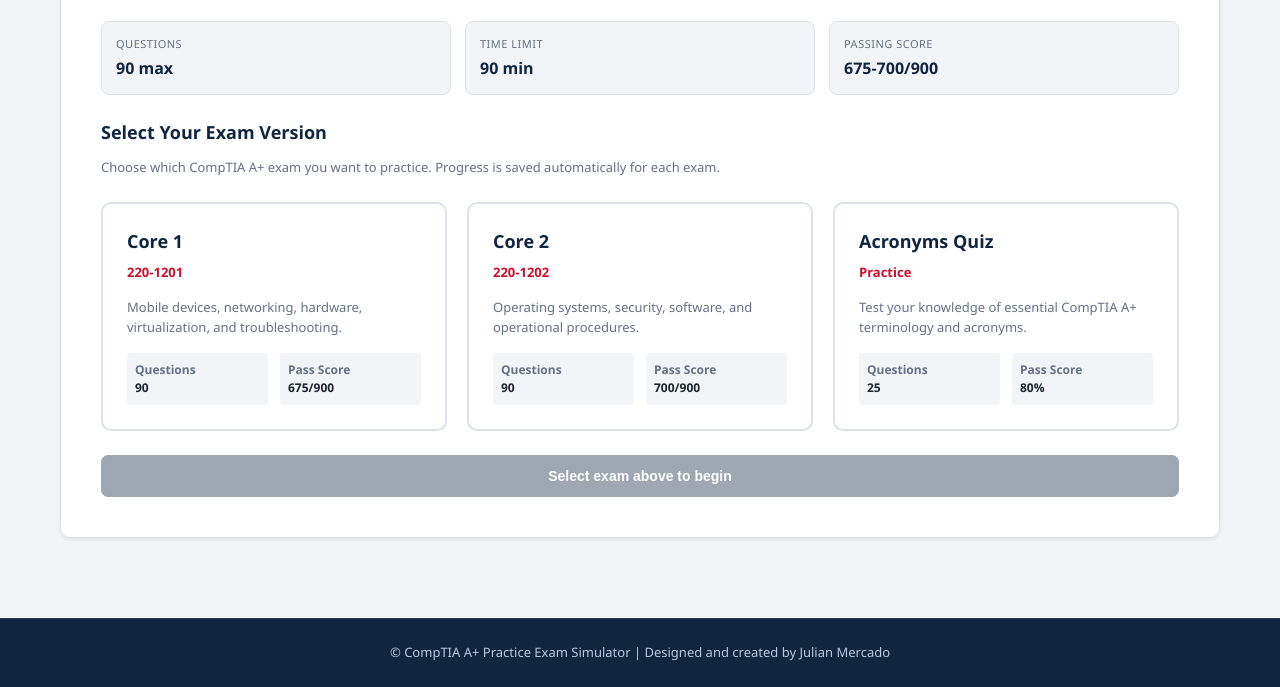
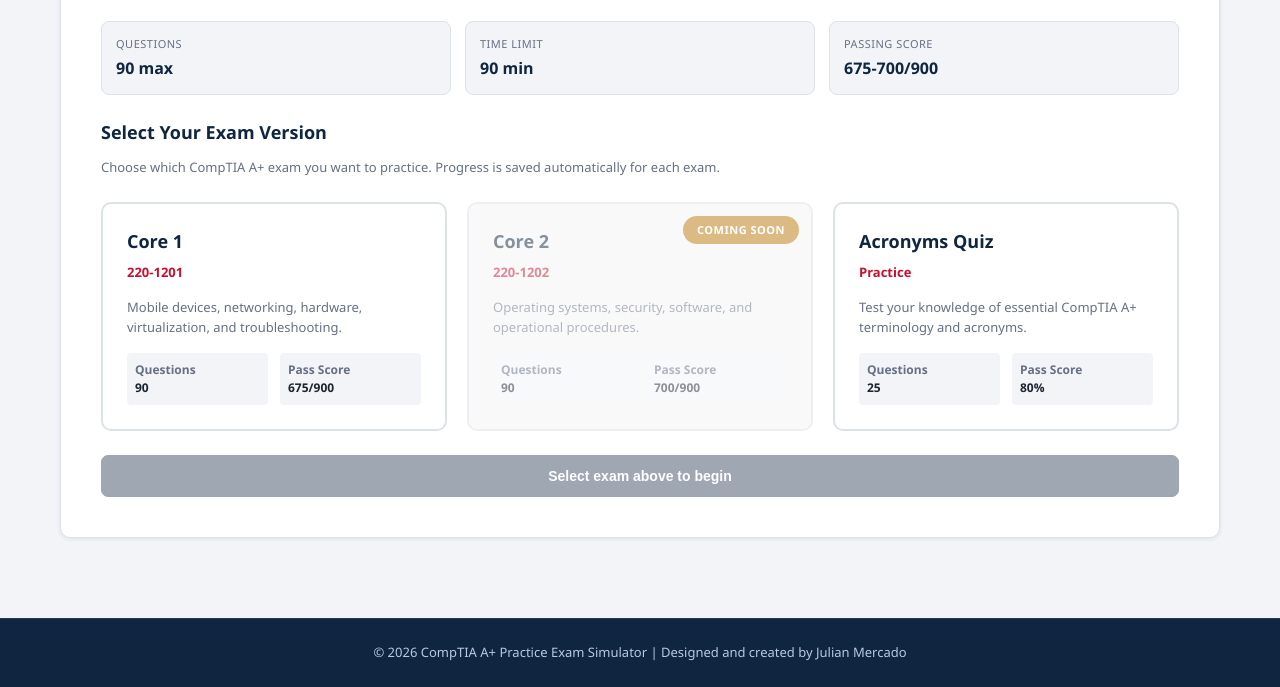
Before and after one commit to jularmerme/certification_simulation_exam, a plain HTML site: page index.html in a window 1280 px wide. Shown: the part 195-882 px from the top of the page. Drawn offline with Linux system fonts and the light colour scheme.

Commit message:
feat: disable Core 2 exam card with 'Coming Soon' badge during development

```diff
--- a/index.html
+++ b/index.html
@@ -174,6 +174,32 @@
       background: #eef4fc;
     }
 
+    .exam-card.disabled {
+      opacity: 0.5;
+      cursor: not-allowed;
+      background: #f5f5f5;
+      position: relative;
+    }
+
+    .exam-card.disabled:hover {
+      border-color: var(--border);
+      box-shadow: none;
+    }
+
+    .coming-soon-badge {
+      position: absolute;
+      top: 12px;
+      right: 12px;
+      background: var(--amber);
+      color: #fff;
+      padding: 6px 14px;
+      border-radius: 20px;
+      font-size: 11px;
+      font-weight: 700;
+      text-transform: uppercase;
+      letter-spacing: 0.5px;
+    }
+
     .exam-card h3 {
       font-size: 18px;
       color: var(--navy);
@@ -745,7 +771,8 @@
           </div>
         </div>
 
-        <div class="exam-card" id="card1202" onclick="selectExam('220-1202')">
+        <div class="exam-card disabled" id="card1202" onclick="return false">
+          <div class="coming-soon-badge">Coming Soon</div>
           <h3>Core 2</h3>
           <p><span class="exam-code">220-1202</span></p>
           <p>Operating systems, security, software, and operational procedures.</p>
@@ -1104,7 +1131,7 @@ function selectUniqueQuestions(questionBank, count) {
 
   // If we don't have enough unique questions, log warning
   if (selected.length < count) {
-    console.warn(\Requested \ unique questions but only \ available\);
+    console.warn(`Requested ${count} unique questions but only ${selected.length} available`);
   }
 
   return selected;
```
